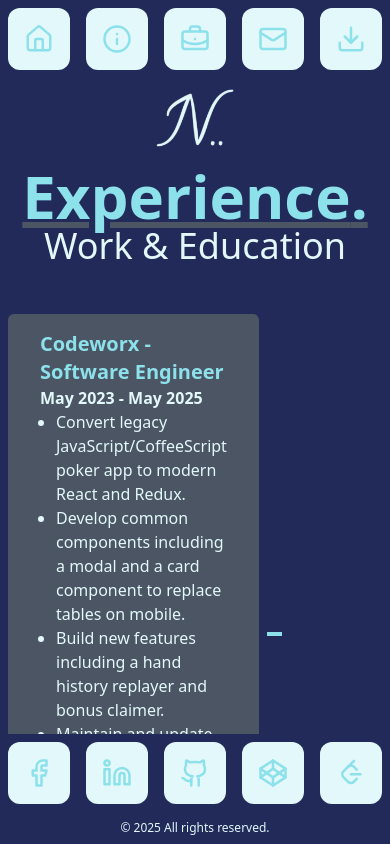
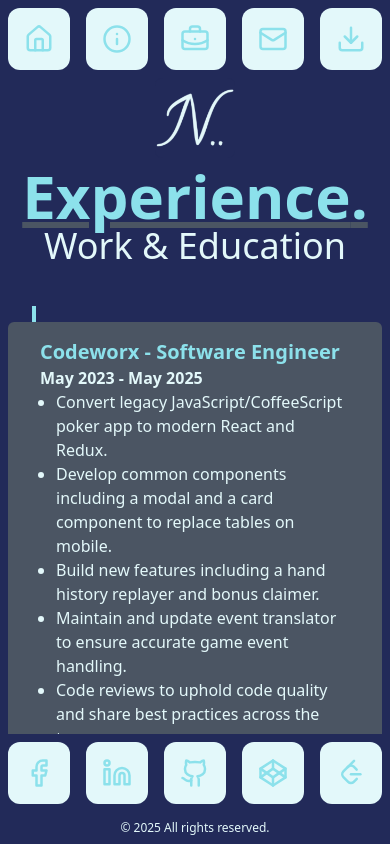
Before and after one commit to noe13hsu/react-portfolio, a React (Vite) app: page /experience in a window 390 px wide. Built offline with nearby package versions, Linux system fonts and the light colour scheme.

Commit message:
Update experience mobile view

```diff
--- /dev/null
+++ b/src/components/experience/desktop-branch.tsx
@@ -0,0 +1,9 @@
+import { FadeIn } from '../fade-in'
+
+export const DesktopBranch = ({delay} : {delay: number}) => {
+  return (
+    <FadeIn className='hidden lg:flex' delay={delay}>
+      <div className='w-full h-1 bg-[var(--aqua)] m-auto' />
+    </FadeIn>
+  )
+}
--- a/src/components/experience/details.tsx
+++ b/src/components/experience/details.tsx
@@ -1,16 +1,19 @@
+import { FadeIn } from '../fade-in'
 import { TimelineEntry } from "./types"
 
-export const Details = ({item} : {item: TimelineEntry}) => {
+export const Details = ({delay, item} : {delay: number, item: TimelineEntry}) => {
   const {info, institution, title, year} = item
   const header = title ? `${institution} - ${title}` : institution
 
   return (
-    <div className='relative bg-[var(--grey)] m-2 px-8 py-4 rounded-md'>
+    <FadeIn delay={delay}>
+      <div className='relative bg-[var(--grey)] my-0 mx-2 px-8 py-4 rounded-md lg:m-2'>
         <h3 className='text-[var(--aqua)] font-bold text-xl'>{header}</h3>
         <h4 className='font-bold'>{year}</h4>
         <ul className='list-disc ml-4'>
           {info.map(infoItem => <li key={infoItem}>{infoItem}</li>)}
         </ul>
-    </div>
+      </div>
+    </FadeIn>
   )
 }
--- a/src/components/experience/horizontal-bar.tsx
+++ /dev/null
@@ -1,3 +0,0 @@
-export const HorizontalBar = () => {
-    return <div className='w-full h-1 bg-[var(--aqua)] m-auto' />
-}
--- /dev/null
+++ b/src/components/experience/mobile-branch.tsx
@@ -0,0 +1,9 @@
+import { FadeIn } from '../fade-in'
+
+export const MobileBranch = ({delay, isRight = false} : {delay: number, isRight?: boolean}) => {
+  return (
+    <FadeIn className={`flex mx-8 ${isRight ? 'justify-end' : ''} lg:hidden`} delay={delay}>
+      <div className='bg-[var(--aqua)] w-1 h-4' />
+    </FadeIn>
+  )
+}
--- a/src/components/experience/timeline-item.tsx
+++ b/src/components/experience/timeline-item.tsx
@@ -1,42 +1,37 @@
 import { FadeIn } from '../fade-in'
-import { VerticalBar } from '../vertical-bar'
+import { MobileBranch } from './mobile-branch'
 import { Details } from './details'
-import { HorizontalBar } from './horizontal-bar'
 import { TimelineEntry } from './types'
+import { VerticalBar } from '../../components/vertical-bar'
+import { DesktopBranch } from './desktop-branch'
 
 const DETAILS_BASE_DELAY = 600
-const BAR_INITIAL_DELAY = 200
+const BRANCH_INITIAL_DELAY = 200
 
 export const TimelineItem = ({index, item} : {index: number, item: TimelineEntry}) => {
   const {type} = item
   const detailsDelay = DETAILS_BASE_DELAY * (index + 1)
-  const barDelay = BAR_INITIAL_DELAY + DETAILS_BASE_DELAY * index
+  const branchDelay = BRANCH_INITIAL_DELAY + DETAILS_BASE_DELAY * index
 
   return (
-    <div className='grid grid-cols-[1fr_4%_auto_4%_1fr] text-[var(--ice)]'>
+    <div className='grid grid-cols-1 lg:grid-cols-[1fr_4%_auto_4%_1fr] text-[var(--ice)]'>
       {type === 'experience' && (
         <>
-          <FadeIn delay={detailsDelay}>
-            <Details item={item} />
-          </FadeIn>
-          <FadeIn className='flex' delay={barDelay}>
-            <HorizontalBar />
-          </FadeIn>
+          <MobileBranch delay={branchDelay} />
+          <Details delay={detailsDelay} item={item} />
+          <DesktopBranch delay={branchDelay} />
         </>
       )}
 
-      <div className='flex justify-center col-start-3'>
+      <div className='hidden flex justify-center lg:block lg:col-start-3'>
         <VerticalBar />
       </div>
 
       {type === 'education' && (
         <>
-          <FadeIn className='flex' delay={barDelay}>
-            <HorizontalBar />
-          </FadeIn>
-          <FadeIn delay={detailsDelay}>
-            <Details item={item} />
-          </FadeIn>
+          <MobileBranch delay={branchDelay} isRight />
+          <DesktopBranch delay={branchDelay} />
+          <Details delay={detailsDelay} item={item} />
         </>
       )}
     </div>
```
